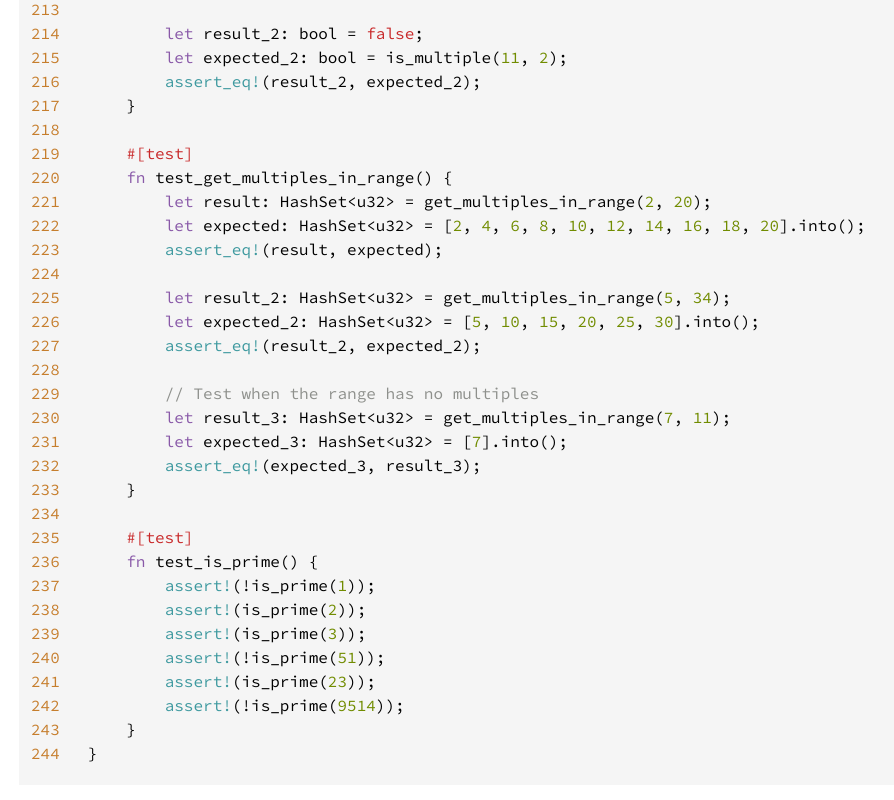
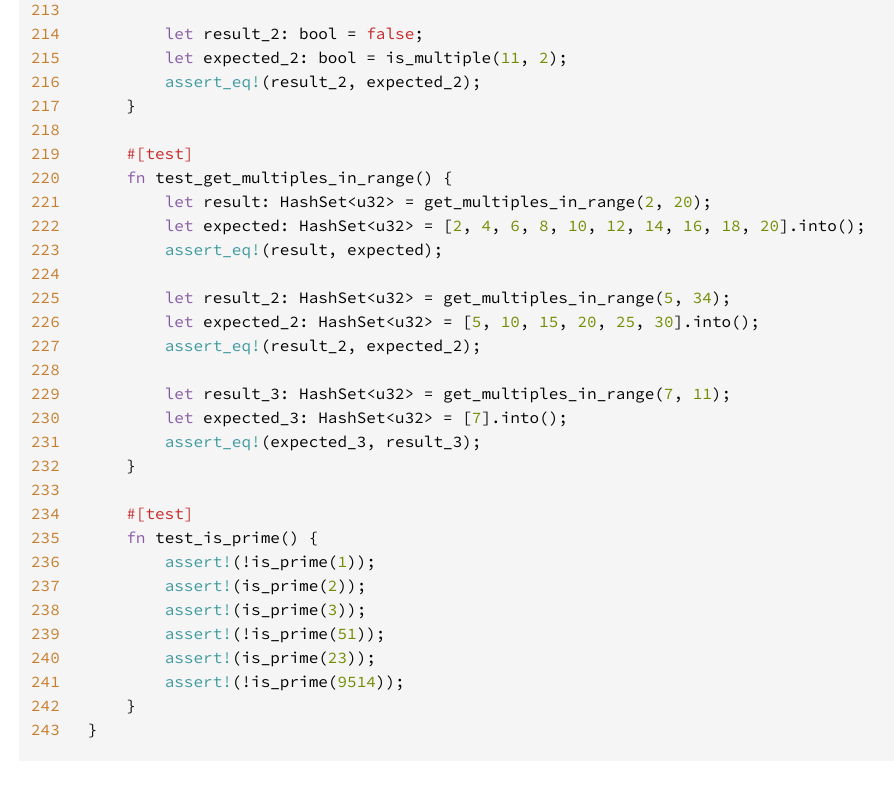
Before and after one commit to rzmk/ladderz, a plain HTML site: page src/ladderz/pre_algebra/unit1.rs.html in a window 1280 px wide. Shown: the part 5201-6001 px from the top of the page, without its empty margins (46-940 px from the left). After the commit the page ends 5977 px from the top, so only its background shows below. Drawn offline with Linux system fonts and the light colour scheme.

Commit message:
deploy: d2dc769864126f4e3b7942d970f6837128e569f0

```diff
--- a/src/ladderz/pre_algebra/unit1.rs.html
+++ b/src/ladderz/pre_algebra/unit1.rs.html
@@ -241,7 +241,6 @@
 <a href="#241" id="241">241</a>
 <a href="#242" id="242">242</a>
 <a href="#243" id="243">243</a>
-<a href="#244" id="244">244</a>
 </pre></div><pre class="rust"><code><span class="kw">use </span>std::collections::HashSet;
 
 <span class="doccomment">/// Finds all factor pairs for a positive integer `n`.
@@ -470,8 +469,7 @@
         <span class="kw">let </span>expected_2: HashSet&lt;u32&gt; = [<span class="number">5</span>, <span class="number">10</span>, <span class="number">15</span>, <span class="number">20</span>, <span class="number">25</span>, <span class="number">30</span>].into();
         <span class="macro">assert_eq!</span>(result_2, expected_2);
 
-        <span class="comment">// Test when the range has no multiples
-        </span><span class="kw">let </span>result_3: HashSet&lt;u32&gt; = get_multiples_in_range(<span class="number">7</span>, <span class="number">11</span>);
+        <span class="kw">let </span>result_3: HashSet&lt;u32&gt; = get_multiples_in_range(<span class="number">7</span>, <span class="number">11</span>);
         <span class="kw">let </span>expected_3: HashSet&lt;u32&gt; = [<span class="number">7</span>].into();
         <span class="macro">assert_eq!</span>(expected_3, result_3);
     }
```
